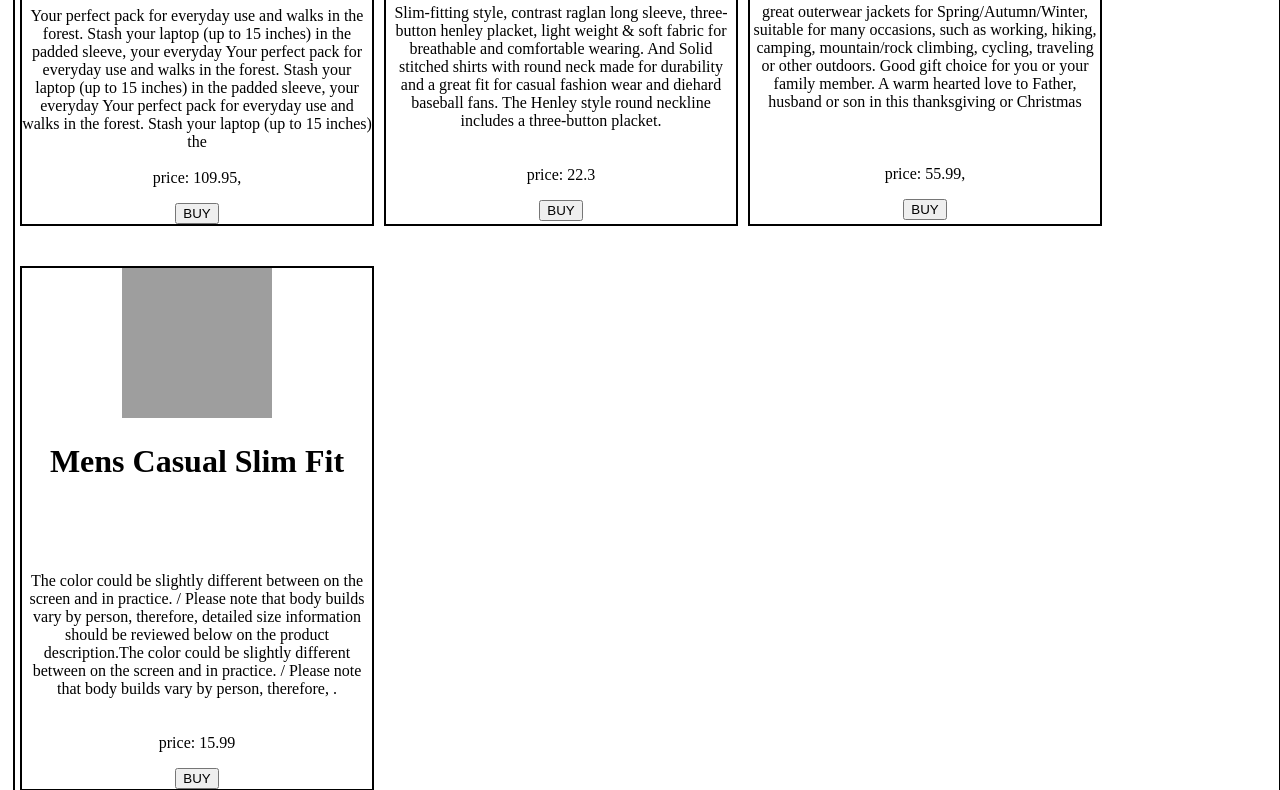
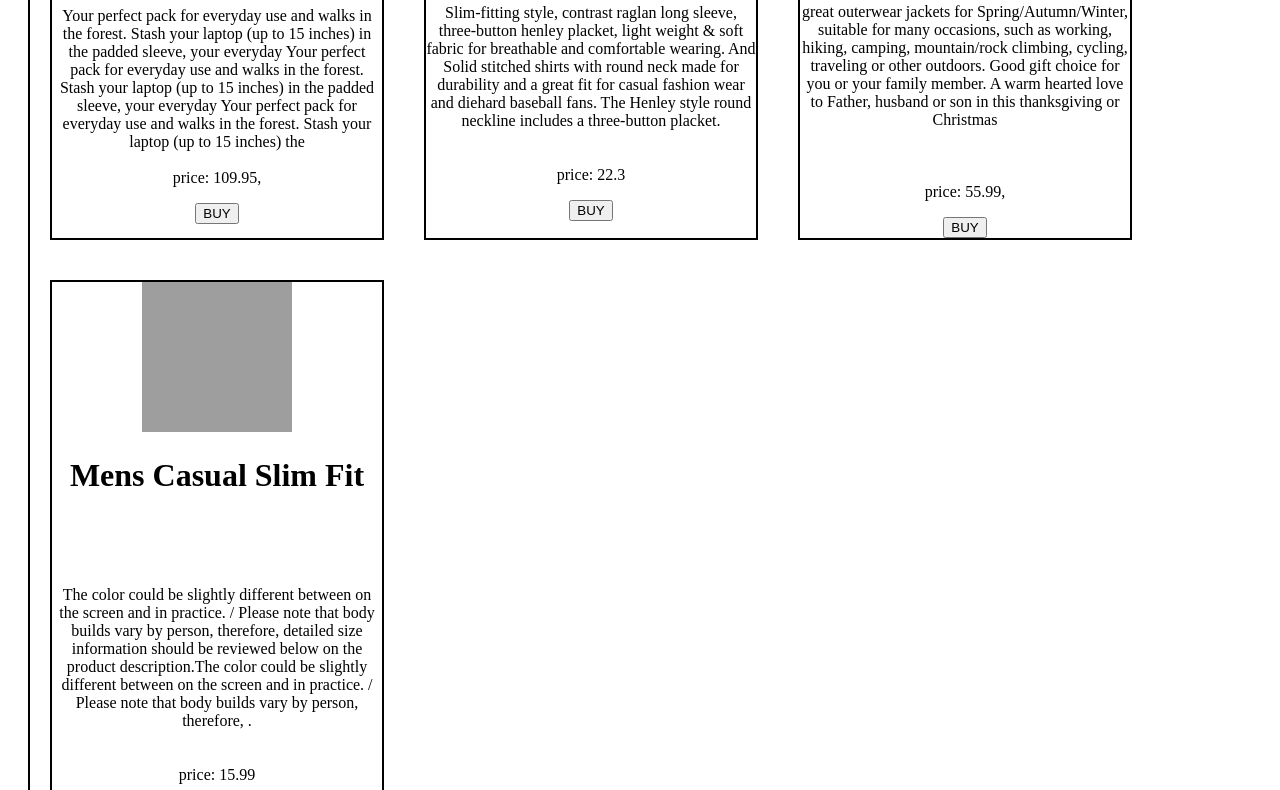
Before and after one commit to TANNE123/16-05-24, a plain HTML site: page task2.html in a window 1280 px wide. Shown: the part 345-1135 px from the top of the page. Drawn offline with Linux system fonts and the light colour scheme; grey boxes are pictures that could not be loaded.

Commit message:
rajehyadavk

```diff
--- a/task2.html
+++ b/task2.html
@@ -22,10 +22,10 @@
       div,
       h1,
       p {
-        width: 350px;
+        width: 330px;
       }
       div {
-        margin: 20px 5px 20px 5px;
+        margin: 20px 20px 20px 20px;
         border: 2px solid;
       }
     </style>
```
Also changed, not shown: task1.html (+1 -1 lines), task3.html (+2 -2 lines), task4.html (+2 -2 lines), task5.html (+2 -2 lines), task6.html (+2 -2 lines), task7.html (added, +11 -0 lines).
